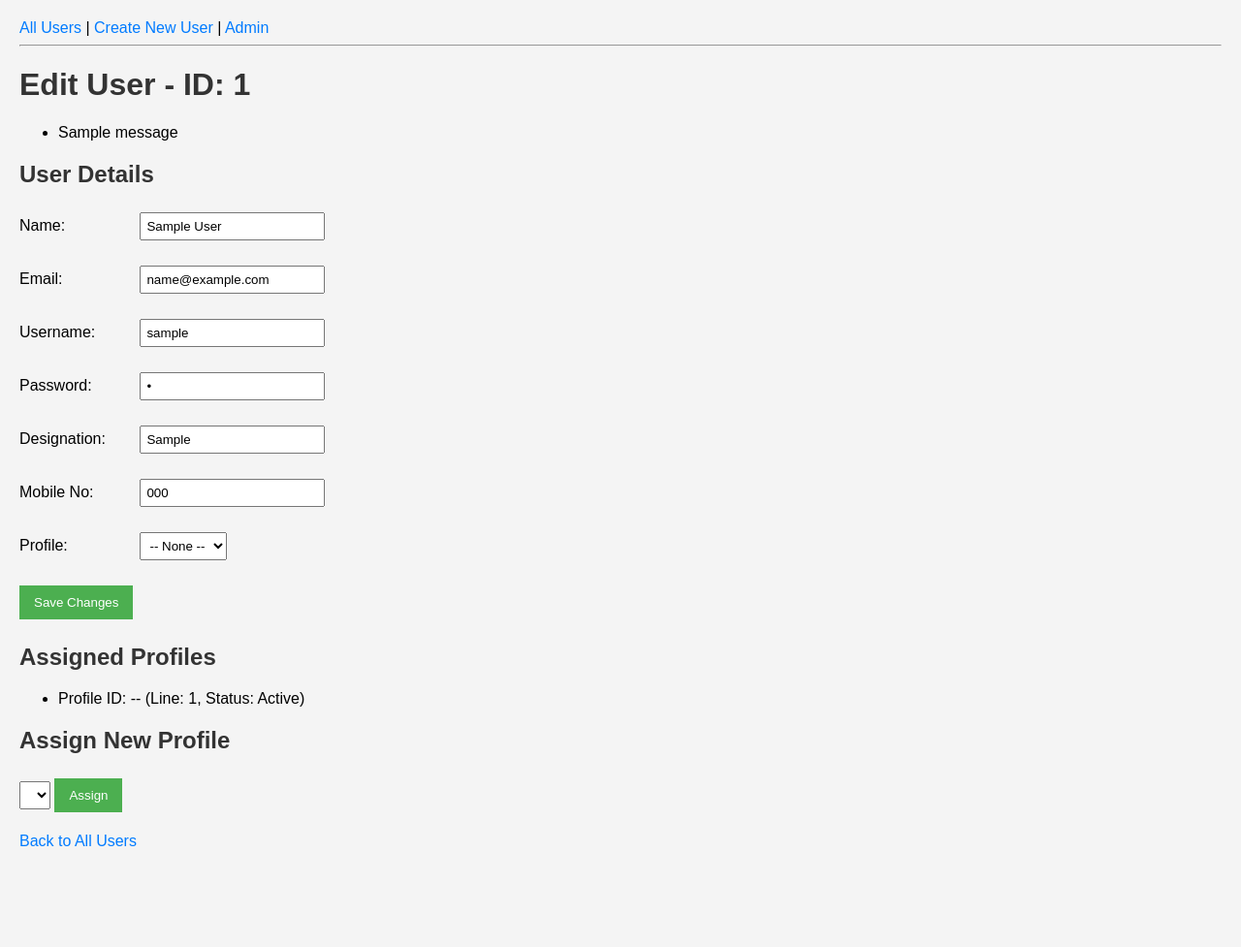
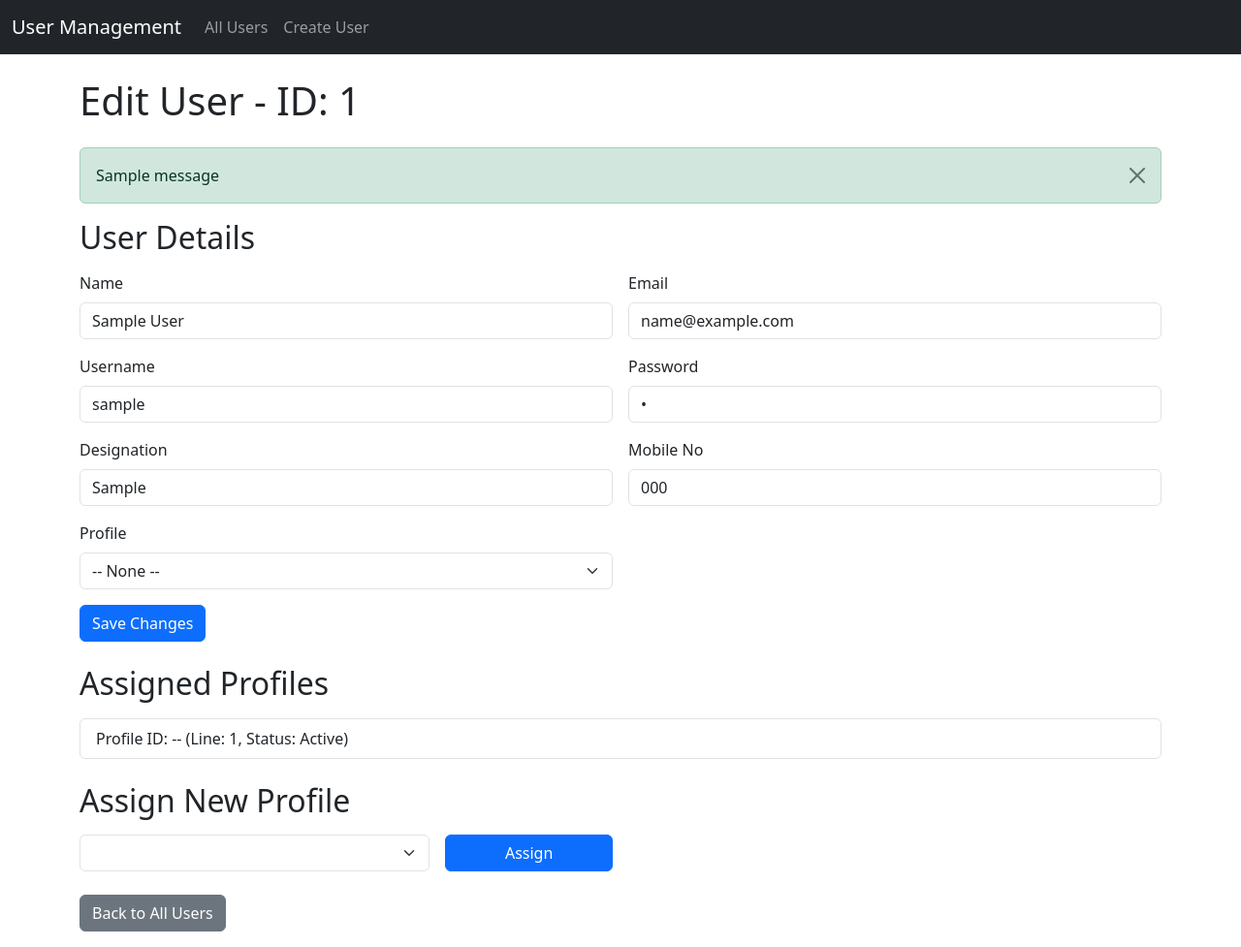
Before and after one commit to Yash7776/Nem-Models, a Django app: page /edit-user/1/ in a window 1280 px wide. Shown: the whole page at 97% size. Before the commit the page ends 873 px from the top, so only its background shows below. Run offline with Django 5.2, Linux system fonts and the light colour scheme; tables that the repository leaves empty hold one stand-in row (values such as "Sample post"); one stand-in notice (Sample message) is shown; lists and menus that the app fills with data are empty.

Commit message:
BootStrap Ui Added

```diff
--- a/accounts/urls.py
+++ b/accounts/urls.py
@@ -9,6 +9,6 @@ urlpatterns = [
     path('user/<str:username>/assign-from-edit/', views.assign_profile_from_edit, name='assign_profile_from_edit'),
     path('user/<str:username>/toggle/<int:line_no>/', views.toggle_profile_status, name='toggle_profile_status'),
     path('all-users/', views.all_users, name='all_users'),
-    path('', views.create_user, name='create_user'),
+    path('create-user/', views.create_user, name='create_user'),
     path('edit-user/<int:user_id>/', views.edit_user, name='edit_user'),
 ]
--- a/accounts/views.py
+++ b/accounts/views.py
@@ -4,7 +4,7 @@ from django.db import IntegrityError
 from .models import User_header_all, Profile_header_all
 
 def user_detail(request, username):
-    user = get_object_or_404(User_header_all, username=username, line_no=1)  # Changed to line_no=1
+    user = get_object_or_404(User_header_all, username=username, line_no=0)  # Changed back to line_no=0
     assignments = User_header_all.objects.filter(user_id=user.user_id).order_by('line_no')
     profiles = Profile_header_all.objects.all()
     return render(request, 'accounts/user_detail.html', {
@@ -15,7 +15,7 @@ def user_detail(request, username):
     })
 
 def assign_profile(request, username):
-    user = get_object_or_404(User_header_all, username=username, line_no=1)  # Changed to line_no=1
+    user = get_object_or_404(User_header_all, username=username, line_no=0)  # Changed back to line_no=0
     profile_id = request.GET.get('profile_id')
     if not profile_id:
         messages.error(request, "Please select a profile to assign.")
@@ -29,7 +29,7 @@ def assign_profile(request, username):
     return redirect('accounts:user_detail', username=username)
 
 def assign_profile_from_edit(request, username):
-    user = get_object_or_404(User_header_all, username=username, line_no=1)  # Changed to line_no=1
+    user = get_object_or_404(User_header_all, username=username, line_no=0)  # Changed back to line_no=0
     profile_id = request.GET.get('profile_id')
     if not profile_id:
         messages.error(request, "Please select a profile to assign.")
@@ -43,7 +43,7 @@ def assign_profile_from_edit(request, username):
     return redirect('accounts:edit_user', user_id=user.id)
 
 def toggle_profile_status(request, username, line_no):
-    user = get_object_or_404(User_header_all, username=username, line_no=1)  # Changed to line_no=1
+    user = get_object_or_404(User_header_all, username=username, line_no=0)  # Changed back to line_no=0
     is_active = request.GET.get('is_active', 'true').lower() == 'true'
     redirect_to = request.GET.get('redirect_to', 'detail')
     user.set_profile_active(line_no, is_active)
@@ -74,7 +74,7 @@ def create_user(request):
 
         user = User_header_all.objects.create(
             user_id=user_id,
-            line_no=1,  # Starts at 1
+            line_no=0,  # Starts at 0
             name=name,
             email=email,
             username=username,
--- a/templates/accounts/edit_user.html
+++ b/templates/accounts/edit_user.html
@@ -1,69 +1,95 @@
 {% extends 'base.html' %}
 {% block title %}Edit User - ID: {{ user.id }}{% endblock %}
 {% block content %}
-<h1>Edit User - ID: {{ user.id }}</h1>
+<h1 class="mb-4">Edit User - ID: {{ user.id }}</h1>
 
 {% if messages %}
-    <ul class="messages">
+    <ul class="list-unstyled">
         {% for message in messages %}
-            <li{% if message.tags %} class="{{ message.tags }}"{% endif %}>{{ message }}</li>
+            <li class="alert alert-{% if message.tags == 'error' %}danger{% else %}{{ message.tags }}{% endif %} alert-dismissible fade show" role="alert">
+                {{ message }}
+                <button type="button" class="btn-close" data-bs-dismiss="alert" aria-label="Close"></button>
+            </li>
         {% endfor %}
     </ul>
 {% endif %}
 
-<h2>User Details</h2>
-<form method="post" action="{% url 'accounts:edit_user' user.id %}">
+<h2 class="mb-3">User Details</h2>
+<form method="post" action="{% url 'accounts:edit_user' user.id %}" class="row g-3 mb-4">
     {% csrf_token %}
-    <p><label for="name">Name:</label>
-    <input type="text" id="name" name="name" value="{{ user.name }}" required></p>
-    <p><label for="email">Email:</label>
-    <input type="email" id="email" name="email" value="{{ user.email|default_if_none:"" }}"></p>
-    <p><label for="username">Username:</label>
-    <input type="text" id="username" name="username" value="{{ user.username }}" required></p>
-    <p><label for="password">Password:</label>
-    <input type="password" id="password" name="password" value="{{ user.password }}" required></p>
-    <p><label for="designation">Designation:</label>
-    <input type="text" id="designation" name="designation" value="{{ user.designation }}" required></p>
-    <p><label for="mobile_no">Mobile No:</label>
-    <input type="text" id="mobile_no" name="mobile_no" value="{{ user.mobile_no|default_if_none:"" }}"></p>
-    <p><label for="profile">Profile:</label>
-    <select id="profile" name="profile">
+    <div class="col-md-6">
+        <label for="name" class="form-label">Name</label>
+        <input type="text" id="name" name="name" value="{{ user.name }}" class="form-control" required>
+    </div>
+    <div class="col-md-6">
+        <label for="email" class="form-label">Email</label>
+        <input type="email" id="email" name="email" value="{{ user.email|default_if_none:"" }}" class="form-control">
+    </div>
+    <div class="col-md-6">
+        <label for="username" class="form-label">Username</label>
+        <input type="text" id="username" name="username" value="{{ user.username }}" class="form-control" required>
+    </div>
+    <div class="col-md-6">
+        <label for="password" class="form-label">Password</label>
+        <input type="password" id="password" name="password" value="{{ user.password }}" class="form-control" required>
+    </div>
+    <div class="col-md-6">
+        <label for="designation" class="form-label">Designation</label>
+        <input type="text" id="designation" name="designation" value="{{ user.designation }}" class="form-control" required>
+    </div>
+    <div class="col-md-6">
+        <label for="mobile_no" class="form-label">Mobile No</label>
+        <input type="text" id="mobile_no" name="mobile_no" value="{{ user.mobile_no|default_if_none:"" }}" class="form-control">
+    </div>
+    <div class="col-md-6">
+        <label for="profile" class="form-label">Profile</label>
+        <select id="profile" name="profile" class="form-select">
             <option value="">-- None --</option>
             {% for profile in profiles %}
                 <option value="{{ profile.id }}" {% if user.profile.id == profile.id %}selected{% endif %}>
                     {{ profile.profile_name }} ({{ profile.profile_id }})
                 </option>
             {% endfor %}
-    </select></p>
-    <button type="submit">Save Changes</button>
+        </select>
+    </div>
+    <div class="col-12">
+        <button type="submit" class="btn btn-primary">Save Changes</button>
+    </div>
 </form>
 
-<h2>Assigned Profiles</h2>
-<ul>
+<h2 class="mb-3">Assigned Profiles</h2>
+<ul class="list-group mb-4">
     {% for assignment in assignments %}
-        <li>
+        <li class="list-group-item d-flex justify-content-between align-items-center">
             Profile ID: {{ assignment.profile.profile_id|default:"--" }} (Line: {{ assignment.line_no }},
             Status: {{ assignment.is_active|yesno:"Active,Inactive" }})
             {% if assignment.profile %}
-            <a href="{% url 'accounts:toggle_profile_status' user.username assignment.line_no %}?is_active={% if assignment.is_active %}false{% else %}true{% endif %}&redirect_to=edit">
+            <a href="{% url 'accounts:toggle_profile_status' user.username assignment.line_no %}?is_active={% if assignment.is_active %}false{% else %}true{% endif %}&redirect_to=edit"
+               class="btn btn-sm {% if assignment.is_active %}btn-warning{% else %}btn-success{% endif %}">
                 {% if assignment.is_active %}Deactivate{% else %}Activate{% endif %}
             </a>
             {% endif %}
         </li>
     {% empty %}
-        <li>No profiles assigned</li>
+        <li class="list-group-item">No profiles assigned</li>
     {% endfor %}
 </ul>
 
-<h2>Assign New Profile</h2>
-<form method="get" action="{% url 'accounts:assign_profile_from_edit' user.username %}">
-    <select name="profile_id">
+<h2 class="mb-3">Assign New Profile</h2>
+<form method="get" action="{% url 'accounts:assign_profile_from_edit' user.username %}" class="row g-3 mb-4">
+    <div class="col-md-4">
+        <select name="profile_id" class="form-select">
             {% for profile in profiles %}
                 <option value="{{ profile.profile_id }}">{{ profile.profile_name }} ({{ profile.profile_id }})</option>
             {% endfor %}
         </select>
-    <button type="submit">Assign</button>
+    </div>
+    <div class="col-md-2">
+        <button type="submit" class="btn btn-primary w-100">Assign</button>
+    </div>
 </form>
 
-<p><a href="{% url 'accounts:all_users' %}">Back to All Users</a></p>
+<p>
+    <a href="{% url 'accounts:all_users' %}" class="btn btn-secondary">Back to All Users</a>
+</p>
 {% endblock %}
--- a/templates/base.html
+++ b/templates/base.html
@@ -3,71 +3,38 @@
 <head>
     <meta charset="UTF-8">
     <meta name="viewport" content="width=device-width, initial-scale=1.0">
-    <title>{% block title %}My App{% endblock %}</title>
-    <style>
-        body {
-            font-family: Arial, sans-serif;
-            margin: 20px;
-            background-color: #f4f4f4;
-        }
-        h1, h2 {
-            color: #333;
-        }
-        table {
-            width: 100%;
-            border-collapse: collapse;
-            margin-top: 20px;
-        }
-        th, td {
-            border: 1px solid #ddd;
-            padding: 8px;
-            text-align: left;
-        }
-        th {
-            background-color: #4CAF50;
-            color: white;
-        }
-        tr:nth-child(even) {
-            background-color: #f2f2f2;
-        }
-        a {
-            color: #007bff;
-            text-decoration: none;
-        }
-        a:hover {
-            text-decoration: underline;
-        }
-        form {
-            margin-top: 20px;
-        }
-        label {
-            display: inline-block;
-            width: 120px;
-        }
-        input, select, button {
-            margin: 5px 0;
-            padding: 5px;
-        }
-        button {
-            background-color: #4CAF50;
-            color: white;
-            border: none;
-            padding: 10px 15px;
-            cursor: pointer;
-        }
-        button:hover {
-            background-color: #45a049;
-        }
-    </style>
+    <title>{% block title %}User Management{% endblock %}</title>
+    <!-- Bootstrap 5.3.3 CSS -->
+    <link href="https://cdn.jsdelivr.net/npm/bootstrap@5.3.3/dist/css/bootstrap.min.css" rel="stylesheet" integrity="sha384-QWTKZyjpPEjISv5WaRU9OFeRpok6YctnYmDr5pNlyT2bRjXh0JMhjY6hW+ALEwIH" crossorigin="anonymous">
 </head>
 <body>
-    <nav>
-        <a href="{% url 'accounts:all_users' %}">All Users</a> |
-        <a href="{% url 'accounts:create_user' %}">Create New User</a> |
-        <a href="{% url 'admin:index' %}">Admin</a>
+    <!-- Navigation Bar -->
+    <nav class="navbar navbar-expand-lg navbar-dark bg-dark">
+        <div class="container-fluid">
+            <a class="navbar-brand" href="{% url 'accounts:all_users' %}">User Management</a>
+            <button class="navbar-toggler" type="button" data-bs-toggle="collapse" data-bs-target="#navbarNav" aria-controls="navbarNav" aria-expanded="false" aria-label="Toggle navigation">
+                <span class="navbar-toggler-icon"></span>
+            </button>
+            <div class="collapse navbar-collapse" id="navbarNav">
+                <ul class="navbar-nav">
+                    <li class="nav-item">
+                        <a class="nav-link" href="{% url 'accounts:all_users' %}">All Users</a>
+                    </li>
+                    <li class="nav-item">
+                        <a class="nav-link" href="{% url 'accounts:create_user' %}">Create User</a>
+                    </li>
+                </ul>
+            </div>
+        </div>
     </nav>
-    <hr>
-    {% block content %}
-    {% endblock %}
+
+    <!-- Main Content -->
+    <div class="container mt-4">
+        {% block content %}
+        {% endblock %}
+    </div>
+
+    <!-- Bootstrap 5.3.3 JS (with Popper.js for dropdowns, etc.) -->
+    <script src="https://cdn.jsdelivr.net/npm/bootstrap@5.3.3/dist/js/bootstrap.bundle.min.js" integrity="sha384-YvpcrYf0tY3lHB60NNkmXc5s9fDVZLESaAA55NDzOxhy9GkcIdslK1eN7N6jIeHz" crossorigin="anonymous"></script>
 </body>
 </html>
```
Also changed, not shown: accounts/models.py (+6 -6 lines), static/css/style.css (deleted, +0 -33 lines), templates/accounts/all_users.html (+18 -16 lines), templates/accounts/create_user.html (+38 -22 lines), templates/accounts/user_detail.html (+34 -19 lines), accounts/migrations/0001_initial.py. Lines whose indentation alone changed are shown as unchanged.
